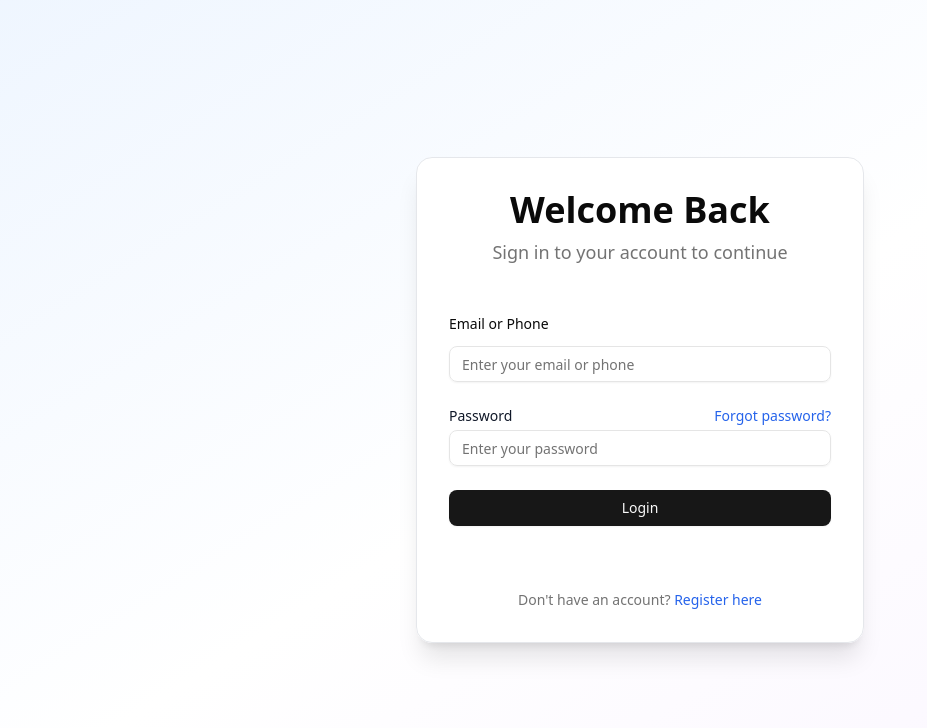
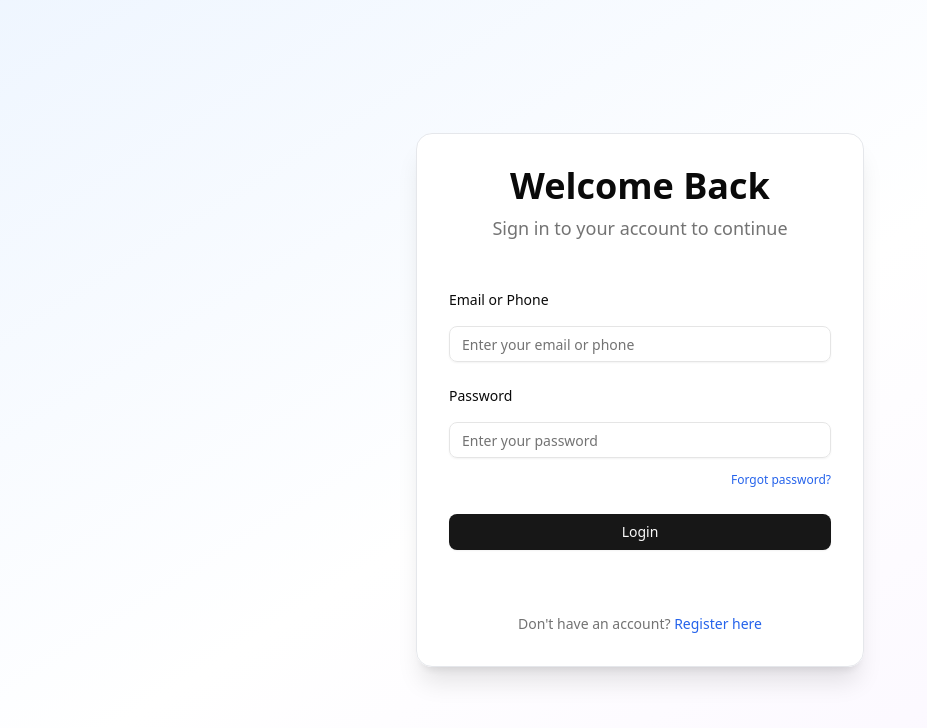
Before and after one commit to RayhanulSumon/next-starter, a Next.js app: page /login in a window 1280 px wide. Shown: the top 728 px of the page, without its empty margins (0-927 px from the left). Built offline with nearby package versions, Linux system fonts and the light colour scheme; no server answers.

Commit message:
Optimize form spacing and layout for login and register pages

```diff
--- a/app/(public)/(auth)/login/LoginForm.tsx
+++ b/app/(public)/(auth)/login/LoginForm.tsx
@@ -76,20 +76,23 @@ export function LoginForm({ onTwoFARequired }: LoginFormProps) {
           loading={loginLoading}
         />
         <div>
-          <div className="mb-1 flex items-center justify-between">
-            <span className="text-sm font-medium">Password</span>
-            <Link href="/reset-password" className="primary-link text-sm hover:underline">
-              Forgot password?
-            </Link>
-          </div>
           <CustomInputField
             control={form.control}
             name="password"
+            label="Password"
             type="password"
             placeholder="Enter your password"
             autoComplete="current-password"
             disabled={loginLoading}
           />
+          <div className="mt-2 text-right">
+            <Link
+              href="/reset-password"
+              className="primary-link text-muted-foreground focus-visible:ring-ring text-xs hover:underline focus-visible:ring-2 focus-visible:ring-offset-2 focus-visible:outline-none"
+            >
+              Forgot password?
+            </Link>
+          </div>
         </div>
         <Button type="submit" className="w-full" disabled={loginLoading}>
           {loginLoading ? "Logging in..." : "Login"}
--- a/app/(public)/(auth)/login/page.tsx
+++ b/app/(public)/(auth)/login/page.tsx
@@ -46,7 +46,7 @@ function LoginPageContent() {
   }
 
   return (
-    <main className="flex min-h-screen items-center justify-center bg-gradient-to-br from-blue-50 via-white to-purple-50 px-4 dark:from-gray-950 dark:via-gray-900 dark:to-gray-950">
+    <div className="flex h-[100dvh] items-center justify-center bg-gradient-to-br from-blue-50 via-white to-purple-50 px-4 dark:from-gray-950 dark:via-gray-900 dark:to-gray-950">
       <div className="mx-auto w-full max-w-md">
         <Card className="w-full rounded-2xl border border-gray-200 bg-white/90 p-8 shadow-xl backdrop-blur-md dark:border-gray-700 dark:bg-gray-900/90">
           <CardHeader className="space-y-2 text-center">
@@ -78,6 +78,6 @@ function LoginPageContent() {
           </CardFooter>
         </Card>
       </div>
-    </main>
+    </div>
   );
 }
--- a/app/(public)/(auth)/register/page.tsx
+++ b/app/(public)/(auth)/register/page.tsx
@@ -156,7 +156,7 @@ export default function RegisterPage() {
   const { form, handleSubmit } = useRegisterForm(() => router.replace("/user/dashboard"));
 
   return (
-    <main className="flex min-h-screen items-center justify-center bg-gradient-to-br from-blue-50 via-white to-purple-50 px-4 dark:from-gray-950 dark:via-gray-900 dark:to-gray-950">
+    <div className="flex h-[100dvh] items-center justify-center bg-gradient-to-br from-blue-50 via-white to-purple-50 px-4 dark:from-gray-950 dark:via-gray-900 dark:to-gray-950">
       <div className="mx-auto w-full max-w-md">
         <Card className="w-full rounded-2xl border border-gray-200 bg-white/90 p-8 shadow-xl backdrop-blur-md dark:border-gray-700 dark:bg-gray-900/90">
           <CardHeader className="space-y-2 text-center">
@@ -169,7 +169,7 @@ export default function RegisterPage() {
           </CardHeader>
           <CardContent className="w-full">
             <Form {...form}>
-              <form onSubmit={form.handleSubmit(handleSubmit)} className="space-y-6">
+              <form onSubmit={form.handleSubmit(handleSubmit)} className="space-y-4">
                 <RootError message={form.formState.errors.root?.message} />
                 {FIELD_CONFIG.map(({ name, label, type, placeholder, autoComplete }) => (
                   <CustomInputField
@@ -198,6 +198,6 @@ export default function RegisterPage() {
           </CardFooter>
         </Card>
       </div>
-    </main>
+    </div>
   );
 }
--- a/app/(public)/(auth)/reset-password/page.tsx
+++ b/app/(public)/(auth)/reset-password/page.tsx
@@ -89,7 +89,7 @@ export default function ResetPasswordPage() {
   });
 
   return (
-    <main className="flex min-h-screen items-center justify-center bg-gradient-to-br from-blue-50 via-white to-purple-50 px-4 dark:from-gray-950 dark:via-gray-900 dark:to-gray-950">
+    <div className="flex h-[100dvh] items-center justify-center bg-gradient-to-br from-blue-50 via-white to-purple-50 px-4 dark:from-gray-950 dark:via-gray-900 dark:to-gray-950">
       <div className="mx-auto w-full max-w-md">
         <Card className="w-full rounded-2xl border border-gray-200 bg-white/90 p-8 shadow-xl backdrop-blur-md dark:border-gray-700 dark:bg-gray-900/90">
           <CardHeader className="space-y-2 text-center">
@@ -193,7 +193,7 @@ export default function ResetPasswordPage() {
                     <div className="mt-4 text-center">
                       <p className="text-sm text-[color:var(--muted-foreground)]">
                         Remember your password?{" "}
-                        <Link href="/login" className="text-primary hover:underline">
+                        <Link href="/login" className="primary-link hover:underline">
                           Login here
                         </Link>
                       </p>
@@ -209,7 +209,7 @@ export default function ResetPasswordPage() {
                   Your password has been reset. You&apos;ll be redirected to the loginAction page
                   shortly.
                 </p>
-                <Link href="/login" className="mt-4 inline-block text-blue-600 hover:underline">
+                <Link href="/login" className="primary-link mt-4 inline-block hover:underline">
                   Login now
                 </Link>
               </div>
@@ -305,6 +305,6 @@ export default function ResetPasswordPage() {
           </CardContent>
         </Card>
       </div>
-    </main>
+    </div>
   );
 }
--- a/app/globals.css
+++ b/app/globals.css
@@ -139,6 +139,8 @@ code, pre {
   }
 }
 
+
+
 /* CustomInputField animations */
 .animate-shake {
   animation: shake 0.3s;
--- a/app/layout.tsx
+++ b/app/layout.tsx
@@ -29,7 +29,7 @@ export default async function RootLayout({
       {/* ...existing code... */}
       <body
         suppressHydrationWarning
-        className={`bg-background min-h-screen antialiased ${geistSans.variable} ${geistMono.variable}`}
+        className={`bg-background antialiased ${geistSans.variable} ${geistMono.variable}`}
       >
         <ThemeProvider
           attribute="class"
@@ -37,7 +37,7 @@ export default async function RootLayout({
           enableSystem
           disableTransitionOnChange
         >
-          <main className="flex min-h-screen flex-col">{children}</main>
+          <main className="flex flex-col">{children}</main>
         </ThemeProvider>
       </body>
     </html>
--- a/app/page.tsx
+++ b/app/page.tsx
@@ -3,11 +3,11 @@ import { Card, CardHeader, CardTitle, CardDescription, CardContent } from "@/com
 
 const Page = () => {
   return (
-    <main className="flex min-h-screen flex-col items-center justify-center bg-gradient-to-br from-blue-50 via-white to-purple-50 px-4 dark:from-gray-950 dark:via-gray-900 dark:to-gray-950">
+    <div className="relative box-border flex h-[100dvh] w-full max-w-full flex-col items-center justify-center overflow-hidden overflow-x-hidden bg-gradient-to-br from-blue-50 via-white to-purple-50 px-4 dark:from-gray-950 dark:via-gray-900 dark:to-gray-950">
       <div className="absolute top-4 right-4 z-10">
         <ModeToggle />
       </div>
-      <Card className="mx-auto max-w-xl bg-white/80 p-8 backdrop-blur-md dark:bg-gray-900/90">
+      <Card className="mx-auto max-h-[calc(100dvh-5rem)] max-w-xl overflow-auto bg-white/80 p-8 backdrop-blur-md dark:bg-gray-900/90">
         <CardHeader className="space-y-1 text-center">
           <CardTitle className="text-foreground mb-4 text-4xl font-extrabold md:text-5xl">
             Welcome to Next Starter
@@ -26,7 +26,7 @@ const Page = () => {
           </a>
         </CardContent>
       </Card>
-    </main>
+    </div>
   );
 };
 
--- a/components/ui/CustomInputField.tsx
+++ b/components/ui/CustomInputField.tsx
@@ -33,7 +33,7 @@ export const CustomInputField = <T extends FieldValues>({
       render={({ field, fieldState }) => (
         <FormItem>
           {label && (
-            <div className="mb-1 flex items-center justify-between">
+            <div className="mb-2 flex items-center justify-between">
               <span className="text-sm font-medium text-[color:var(--foreground)]">{label}</span>
             </div>
           )}
```
